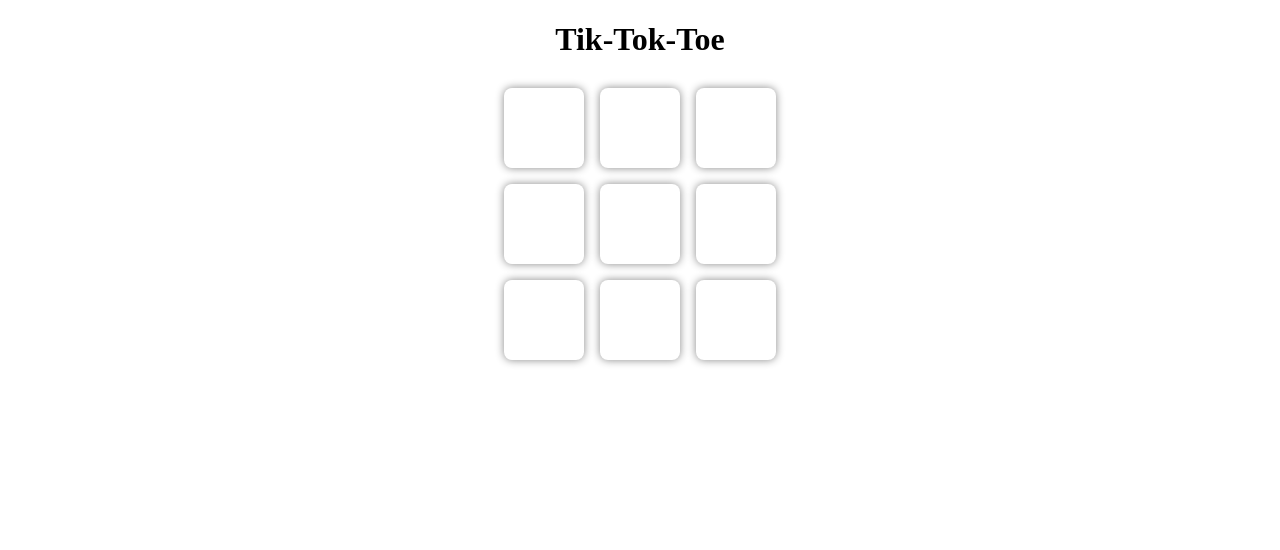
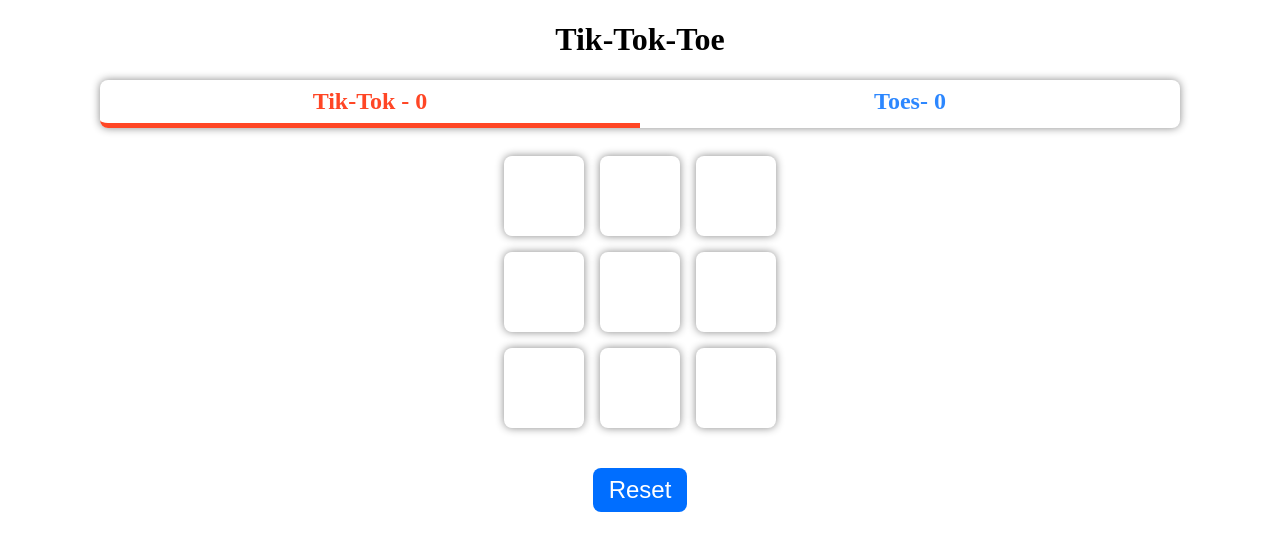
Before and after one commit to Lucasjk98/tic-tac-toe, a React (Create React App) app: page / in a window 1280 px wide. Shown: the top 550 px of the page. Built offline with nearby package versions, Linux system fonts and the light colour scheme.

Commit message:
fully functional

```diff
--- a/src/App.js
+++ b/src/App.js
@@ -5,31 +5,82 @@
 import './App.css';
 
 import { Board} from "./components/Board"
+import { ScoreBoard } from "./components/ScoreBoard";
 import {Title} from './components/Title.js'
+import {ResetButton} from './components/ResetButton'
+
+function App() {
+  const WIN_CONDITIONS = [
+    [0, 1, 2],
+    [3, 4, 5],
+    [6, 7, 8],
+    [0, 3, 6],
+    [1, 4, 7],
+    [2, 5, 8],
+    [0, 4, 8],
+    [2, 4, 6]
+  ]
 
 
-function App() {
   const [board, setBoard] = useState(Array(9).fill(null));
   const [xPlaying, setxPlaying] = useState(true);
+  const [scores, setScores] = useState({xScore: 0, oScore: 0})
+  const[gameOver, setGameOver] = useState(false)
+
 
   const handleBoxClick = (boxIdx) => {
     const updatedBoard = board.map((value, idx) => {
       if (idx === boxIdx) {
-        return xPlaying === true ? "X": "TOES";
+        return xPlaying === true ? "X": "O";
       } else {
         return value;
       }
     })
+   const winner = checkWinner(updatedBoard);
+
+   if (winner) {
+    if(winner === "O"){
+      let { oScore } = scores;
+      oScore += 1
+      setScores({...scores, oScore})
+    } else {
+      let {xScore} = scores;
+      xScore += 1
+      setScores({...scores, xScore})
+    }
+   }
+
+   console.log(scores)
+
+
+
 
     setBoard (updatedBoard);
     setxPlaying(!xPlaying);
+  }
 
+  const checkWinner = (board) => {
+    for (let i = 0; i < WIN_CONDITIONS.length; i++){
+      const [x, y, z] = WIN_CONDITIONS[i];
 
+      if (board[x] && board [x] === board[y] && board[y] === board[z]){
+        setGameOver(true)
+        return board[x];
+      }
+    }
   }
+
+const resetBoard = () => {
+  setGameOver(false);
+  setBoard(Array(9).fill(null))
+}
+
   return(
     <div className="App">
       <Title/>
-      <Board board={board} onClick = {handleBoxClick} />
+      <ScoreBoard scores= {scores} xPlaying = {xPlaying} />
+      <Board board={board} onClick = { gameOver ? resetBoard: handleBoxClick} />
+      <ResetButton resetBoard = {resetBoard}/>
     </div>
   );
 }
--- a/src/components/Board.js
+++ b/src/components/Board.js
@@ -6,7 +6,7 @@
   return (
     <div className='board'>
         {board.map((value, idx) => {
-            return <Box value = {value} onClick ={() => onClick (idx)} />
+            return <Box value = {value} onClick ={() => value === null && onClick (idx)} />
         })}
 
     </div>
--- a/src/components/Box.css
+++ b/src/components/Box.css
@@ -1,6 +1,7 @@
 .box {
     border: none;
     background-color: white;
+    color: #17171700;
     border-radius: 10%;
     box-shadow: 0px 0px 8px #888;
     width:5rem;
@@ -35,4 +36,5 @@
 
 .box:hover {
     box-shadow: 0px 0px 15px #888;
+    cursor: pointer;
 }
--- a/src/components/Box.js
+++ b/src/components/Box.js
@@ -3,7 +3,7 @@
 import './Box.css'
 
 export const Box = ({value, onClick}) => {
-  const style = value === "X" ? "box x" : value === "TOES"? "box o": "box";
+  const style = value === "X" ? "box x" : value === "O"? "box o": "box";
 
   return (
     <button className = {style} onClick = {onClick}> {value} </button>
--- /dev/null
+++ b/src/components/ResetButton.css
@@ -0,0 +1,16 @@
+.reset-button{
+    border: none;
+    border-radius: 0.5rem;
+    background-color: rgb(0, 110, 255);
+    color: white;
+    font-size: 1.5rem;
+    padding: 0.5rem 1rem;
+    margin:2rem auto;
+    display: block;
+
+}
+
+.reset-button:hover{
+    box-shadow: 0px 0px 8px #888;
+    cursor: pointer;
+}
--- /dev/null
+++ b/src/components/ResetButton.js
@@ -0,0 +1,9 @@
+import React from 'react'
+
+import "./ResetButton.css"
+
+export const ResetButton = ({resetBoard}) => {
+  return (
+    <button className='reset-button' onClick={resetBoard}>Reset</button>
+  )
+}
--- /dev/null
+++ b/src/components/ScoreBoard.css
@@ -0,0 +1,41 @@
+.scoreboard{
+    display: flex;
+    flex-direction: row;
+    align-items: center;
+    position: center;
+    justify-content: space-evenly;
+    margin-bottom: 20px;
+    margin-top: 10px;
+    margin-left: 100px;
+    margin-right: 100px;
+    width: 100;
+    background-color: white;
+    font-size: 1.5em;
+    box-shadow: 0px 0px 8px #888;
+    border-radius: 0.5rem;
+    font-weight: bold;
+
+}
+
+
+.score {
+    width: 100%;
+    text-align: center;
+    padding: .5rem 0;
+}
+
+.x-score {
+    color: rgb(255, 70, 37);
+    border-bottom: 5px solid rgb(255, 70, 37);
+    border-radius: 0.5rem 0 0 0.5rem;
+}
+
+.o-score {
+    color: rgb(44, 135, 255);
+    border-bottom: 5px solid rgb(44, 135, 255);
+    border-radius: 0 0.5rem 0.5rem 0;
+}
+
+.inactive{
+    border-bottom: 5px solid transparent;
+}
--- /dev/null
+++ b/src/components/ScoreBoard.js
@@ -0,0 +1,12 @@
+import React from 'react'
+
+import "./ScoreBoard.css"
+export const ScoreBoard = ({scores, xPlaying}) => {
+    const {xScore, oScore} = scores;
+  return (
+    <div className='scoreboard'>
+        <span className= {`score x-score ${!xPlaying && "inactive"}`}> Tik-Tok - {xScore} </span>
+        <span className= {`score o-score ${xPlaying && "inactive"}`}> Toes- {oScore} </span>
+    </div>
+  )
+}
```
